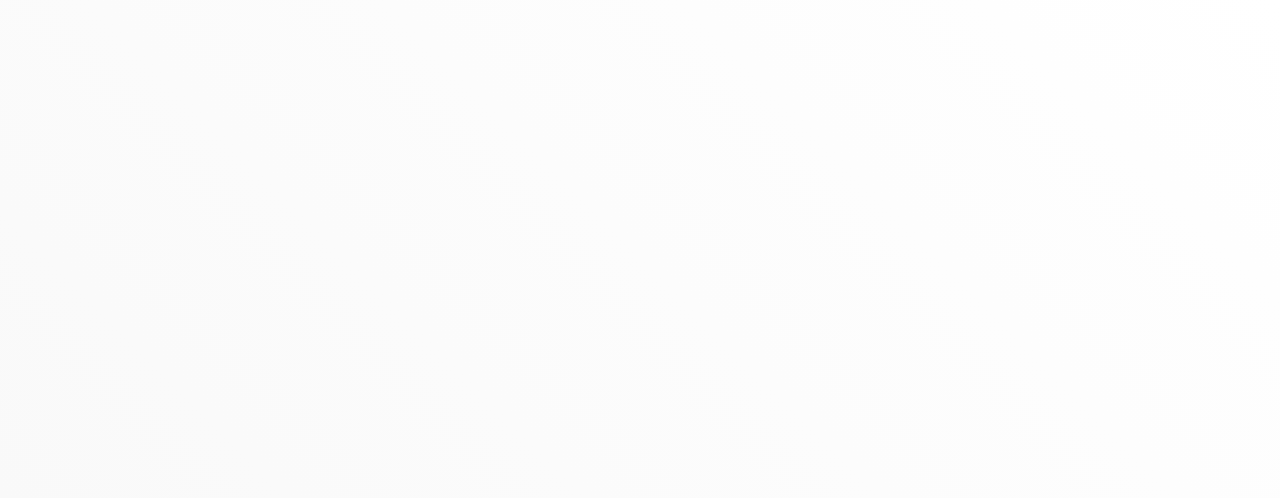
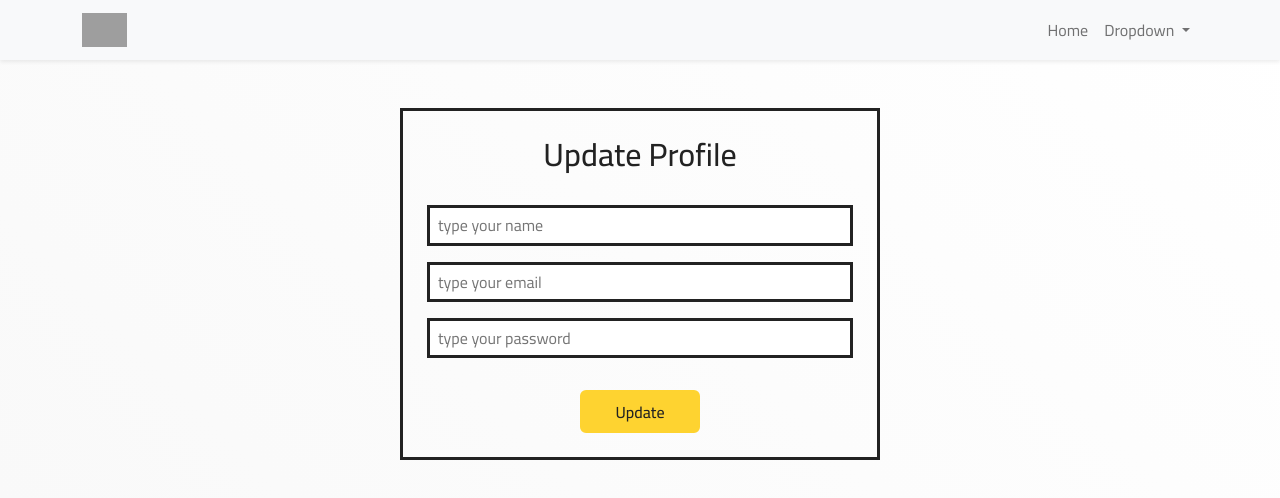
Before and after one commit to Anwar-Barakat/Vue-AN-Resturant, a Vue app: page /profile in a window 1280 px wide. Before the commit this address had no page. Shown: the top 498 px of the page. Built offline with nearby package versions, Linux system fonts and the light colour scheme; sample sign-in values are in the browser's storage; grey boxes are pictures that could not be loaded.

Commit message:
update user profile. part (1), build the profile component

```diff
--- a/src/components/Navbar/Navbar.vue
+++ b/src/components/Navbar/Navbar.vue
@@ -35,10 +35,28 @@
                             <a> Home </a>
                         </router-link>
                     </li>
-                    <li class="nav-item">
-                        <a href="#" class="nav-link" @click.prevent="logout()">
-                            logout
+                    <li class="nav-item dropdown">
+                        <a
+                            class="nav-link dropdown-toggle"
+                            href="#"
+                            id="dropdownId"
+                            data-bs-toggle="dropdown"
+                            aria-haspopup="true"
+                            aria-expanded="false"
+                            >Dropdown
                         </a>
+                        <div class="dropdown-menu" aria-labelledby="dropdownId">
+                            <router-link :to="{ name: 'profile' }">
+                                <a href="#" class="dropdown-item">Profile</a>
+                            </router-link>
+                            <a
+                                href="#"
+                                class="dropdown-item"
+                                @click.prevent="logout()"
+                            >
+                                logout
+                            </a>
+                        </div>
                     </li>
                 </ul>
             </div>
--- /dev/null
+++ b/src/components/Profile/ProfileForm.vue
@@ -0,0 +1,63 @@
+<template>
+    <NavigationBar />
+    <section class="form-container">
+        <h3>Update Profile</h3>
+        <form>
+            <div class="box">
+                <input
+                    type="text"
+                    placeholder="type your name"
+                    maxlength="20"
+                />
+            </div>
+            <div class="box">
+                <input
+                    type="email"
+                    placeholder="type your email"
+                    maxlength="50"
+                />
+            </div>
+            <div class="box">
+                <input
+                    type="password"
+                    placeholder="type your password"
+                    maxlength="20"
+                />
+            </div>
+            <div class="row">
+                <div class="form-group">
+                    <button
+                        type="submit"
+                        class="btn"
+                        @click.prevent="updateProfile()"
+                    >
+                        Update
+                    </button>
+                </div>
+            </div>
+        </form>
+    </section>
+</template>
+
+<script>
+import NavigationBar from "@/components/Navbar/Navbar.vue";
+
+export default {
+    name: "ProfileForm",
+    data() {
+        return {
+            name: "",
+            email: "",
+            password: "",
+        };
+    },
+    components: {
+        NavigationBar,
+    },
+    methods: {
+        updateProfile() {},
+    },
+};
+</script>
+
+<style></style>
--- a/src/components/Register/RegisterForm.vue
+++ b/src/components/Register/RegisterForm.vue
@@ -7,7 +7,7 @@
                     type="text"
                     placeholder="type your name"
                     maxlength="20"
-                    v-model="name"
+                    v-model.trim="name"
                 />
                 <span
                     class="block mt-1 text-red-600 font-semibold text-sm"
@@ -20,7 +20,7 @@
                     type="email"
                     placeholder="type your email"
                     maxlength="50"
-                    v-model="email"
+                    v-model.trim="email"
                 />
                 <span
                     class="block mt-1 text-red-600 font-semibold text-sm"
@@ -33,7 +33,7 @@
                     type="password"
                     placeholder="type your password"
                     maxlength="20"
-                    v-model="password"
+                    v-model.trim="password"
                 />
                 <span
                     class="block mt-1 text-red-600 font-semibold text-sm"
--- a/src/router/index.js
+++ b/src/router/index.js
@@ -3,6 +3,7 @@ import HomeView from "../views/HomeView.vue";
 import "./index";
 import RegisterView from "../views/RegisterView.vue";
 import LoginView from "../views/LoginView.vue";
+import ProfileView from "../views/ProfileView.vue";
 
 const routes = [
     {
@@ -29,6 +30,11 @@ const routes = [
         name: "login",
         component: LoginView,
     },
+    {
+        path: "/profile",
+        name: "profile",
+        component: ProfileView,
+    },
 ];
 
 const router = createRouter({
--- a/src/scss/_settings.scss
+++ b/src/scss/_settings.scss
@@ -163,3 +163,9 @@ section {
 .link {
     color: var(--second-color) !important;
 }
+
+@media (max-width: 551px) {
+    section.form-container {
+        margin: 2rem;
+    }
+}
--- a/src/views/HomeView.vue
+++ b/src/views/HomeView.vue
@@ -1,6 +1,5 @@
 <template>
     <NavigationBar />
-    <div class="home"></div>
 </template>
 
 <script>
@@ -8,6 +7,11 @@ import { mapActions } from "vuex";
 import NavigationBar from "@/components/Navbar/Navbar.vue";
 export default {
     name: "HomeView",
+    data() {
+        return {
+            name: "",
+        };
+    },
     mounted() {
         let user = localStorage.getItem("user-info");
         if (!user) this.redirectTo({ link: "register" });
--- /dev/null
+++ b/src/views/ProfileView.vue
@@ -0,0 +1,24 @@
+<template>
+    <ProfileForm />
+</template>
+
+<script>
+import ProfileForm from "@/components/Profile/ProfileForm.vue";
+import { mapActions } from "vuex";
+
+export default {
+    name: "ProfileView",
+    components: {
+        ProfileForm,
+    },
+    mounted() {
+        let user = localStorage.getItem("user-info");
+        if (!user) this.redirectTo({ link: "login" });
+    },
+    methods: {
+        ...mapActions(["redirectTo"]),
+    },
+};
+</script>
+
+<style></style>
```
